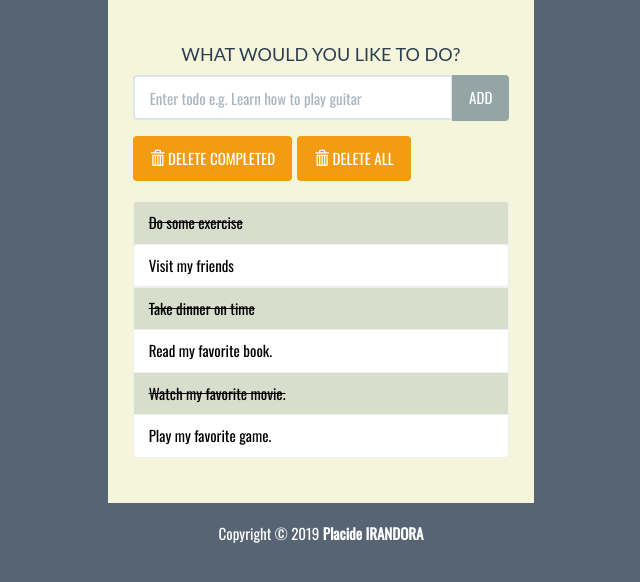
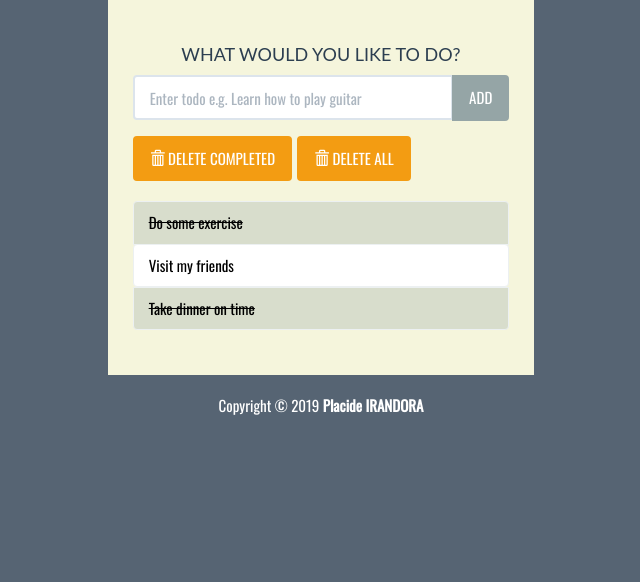
Before and after one commit to placiderapson/todo-list-app-with-django, a Django app: page / in a window 1280 px wide. Shown: the part 129-711 px from the top of the page, without its empty margins (319-959 px from the left). Run offline with Django 3.2, Linux system fonts and the light colour scheme; data comes from the database, SQL or seed files in the repository; some libraries are stand-ins or nearby versions.

Commit message:
Remove the hard-coded todos

```diff
--- a/todo_list/todo/templates/todo/index.html
+++ b/todo_list/todo/templates/todo/index.html
@@ -54,9 +54,6 @@
 								<a href="#"><li class="list-group-item">{{ todo.text }}</li></a>
 							{% endif %}
 						{% endfor %}
-						<li class="list-group-item">Read my favorite book.</li>
-						<li class="list-group-item todo-completed">Watch my favorite movie.</li>
-						<li class="list-group-item">Play my favorite game.</li>
 					</ul>
 				</div>
 			</div>
```
